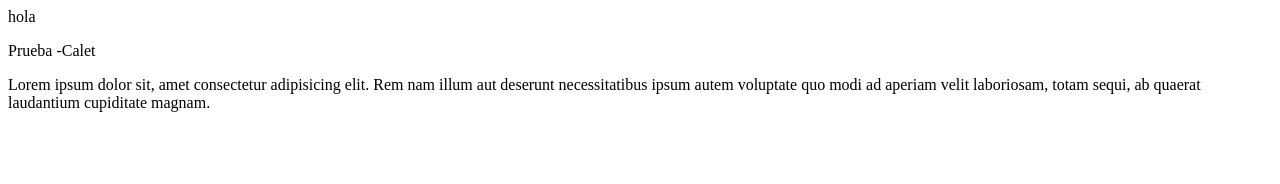
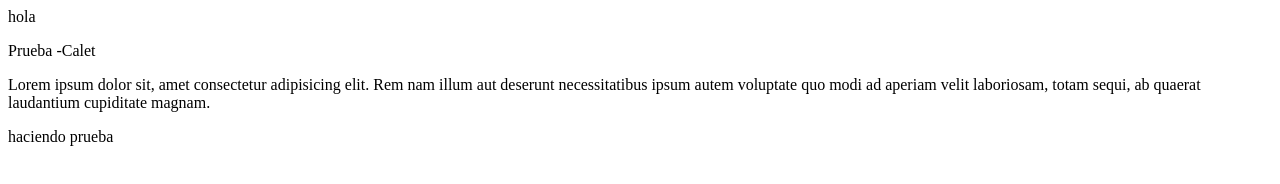
Before and after one commit to Splateroscenfotec/Proyecto-1, a plain HTML site: page Public/index.html in a window 1280 px wide. Drawn offline with Linux system fonts and the light colour scheme.

Commit message:
Organizando estructura

```diff
--- a/Public/index.html
+++ b/Public/index.html
@@ -9,5 +9,6 @@
     hola
     <p>Prueba -Calet</p>
     <p>Lorem ipsum dolor sit, amet consectetur adipisicing elit. Rem nam illum aut deserunt necessitatibus ipsum autem voluptate quo modi ad aperiam velit laboriosam, totam sequi, ab quaerat laudantium cupiditate magnam.</p>
+    <p>haciendo prueba</p>
 </body>
 </html>
```
